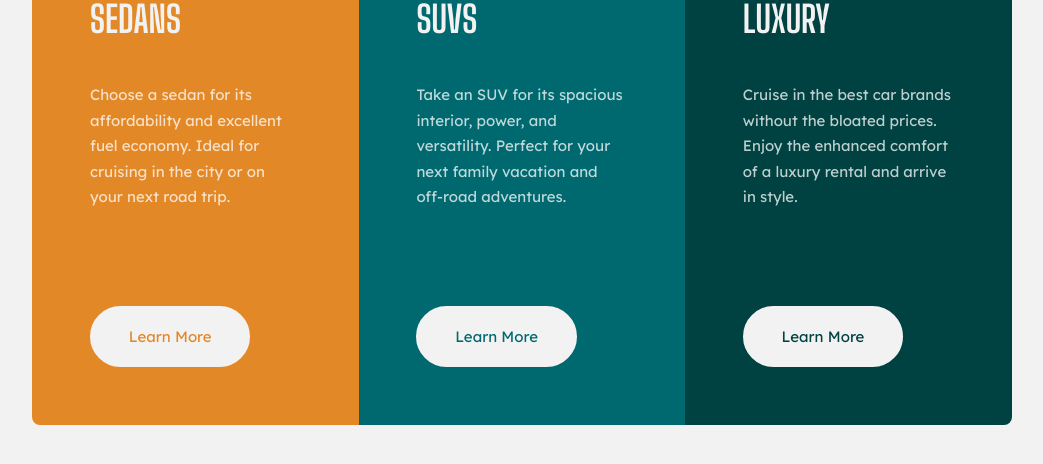
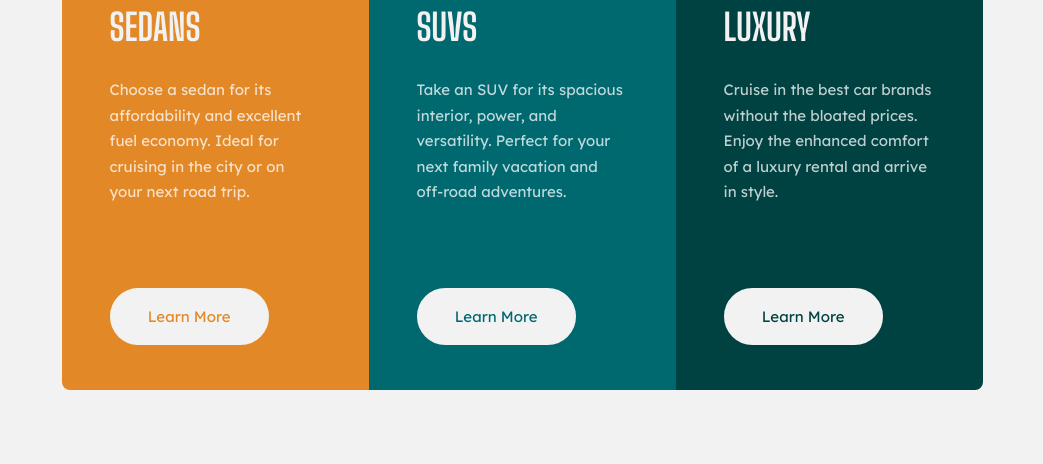
Before and after one commit to zyq-m/3-column-preview-card, a plain HTML site: page index.html in a window 1280 px wide. Shown: the part 260-724 px from the top of the page, without its empty margins (118-1161 px from the left). Drawn offline with Linux system fonts and the light colour scheme.

Commit message:
layout adjustment

```diff
--- a/app/scss/style.scss
+++ b/app/scss/style.scss
@@ -28,10 +28,11 @@ main {
         @include flex-column;
         align-items: start;
         width: 21.8rem;
-        padding: 3.6rem;
+        padding: 3rem;
 
         @media (min-width: 69em) {
-            max-width: 20.4rem;
+            width: 307px;
+            height: 500px;
         }
 
 
@@ -49,13 +50,13 @@ main {
     }
 
     &__logo {
-        margin-bottom: 2.7rem;
+        margin-bottom: 1.6rem;
         max-width: 4.4rem;
         height: auto;
     }
 
     &__heading {
-        margin-bottom: 2.4rem;
+        margin-bottom: 1.6rem;
         text-transform: uppercase;
         font-size: 2.3rem;
         font-family: 'Big Shoulders Display', cursive;
@@ -68,7 +69,7 @@ main {
         margin-bottom: 2rem;
 
         @media (min-width: 69rem) {
-            margin-bottom: 6rem;
+            margin-bottom: 5.2rem;
         }
     }
 
@@ -76,7 +77,7 @@ main {
         text-decoration: none;
         background-color: $grey;
         border: 2px solid $grey;
-        padding: 1.2rem 2.3rem;
+        padding: 1.06rem 2.26rem;
         border-radius: 3rem;
         transition: 400ms ease-in-out;
 
```
Also changed, not shown: dist/style.css, 1 other file.
